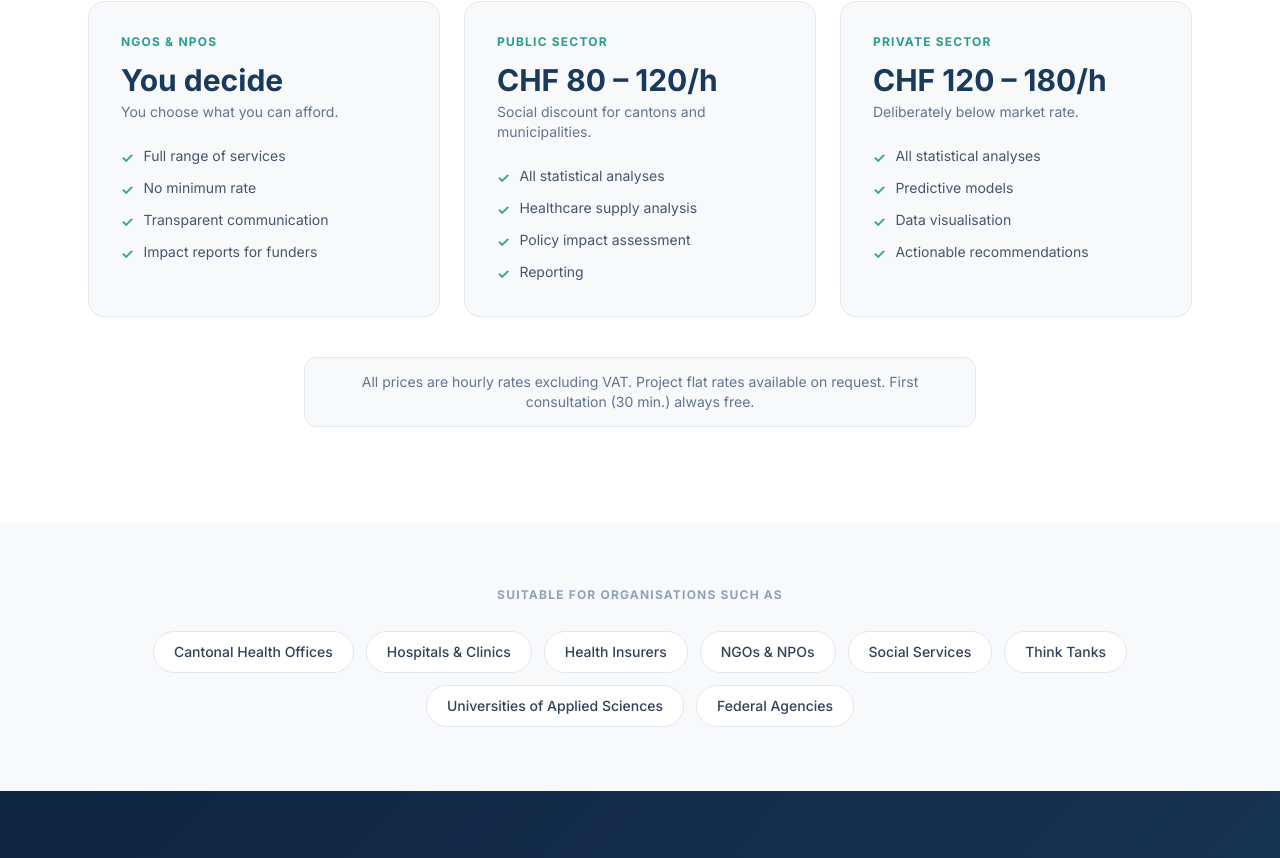
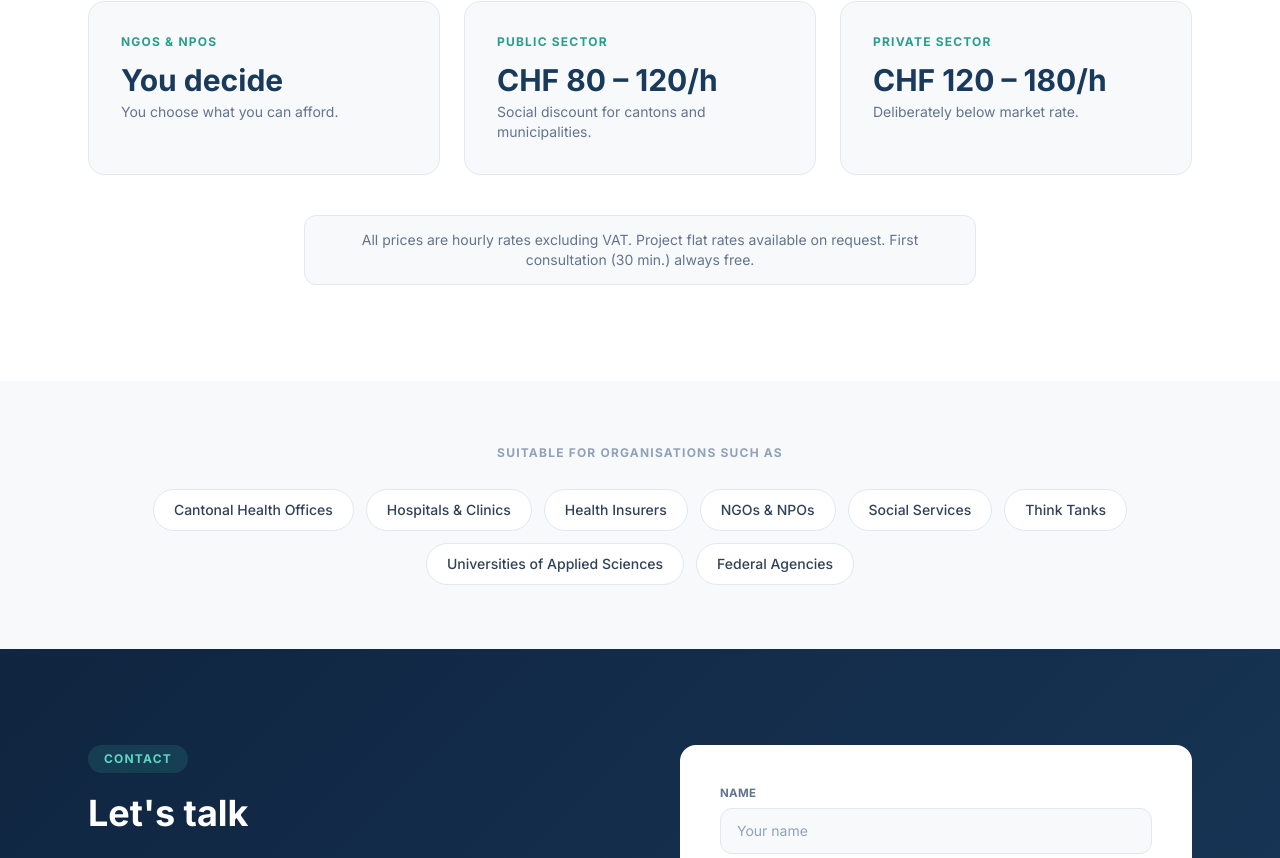
Before and after one commit to aktugdemiroglu745-svg/evidat-website, a Next.js app: page /en in a window 1280 px wide. Shown: the part 4339-5197 px from the top of the page. Built offline with nearby package versions, Linux system fonts and the light colour scheme.

Commit message:
Remove feature lists from pricing cards

```diff
--- a/src/components/Pricing.tsx
+++ b/src/components/Pricing.tsx
@@ -39,17 +39,9 @@ export default function Pricing() {
               <p className="text-3xl font-bold mb-1 text-[#1a3a5c]">
                 {tier.price}
               </p>
-              <p className="text-sm mb-6 text-slate-500">
+              <p className="text-sm text-slate-500">
                 {tier.desc}
               </p>
-              <ul className="space-y-2.5">
-                {tier.features.map((f, j) => (
-                  <li key={j} className="flex items-start gap-2.5">
-                    <span className="mt-0.5 text-sm font-bold text-[#2a9d8f]">✓</span>
-                    <span className="text-sm text-slate-600">{f}</span>
-                  </li>
-                ))}
-              </ul>
             </div>
           ))}
         </div>
```
